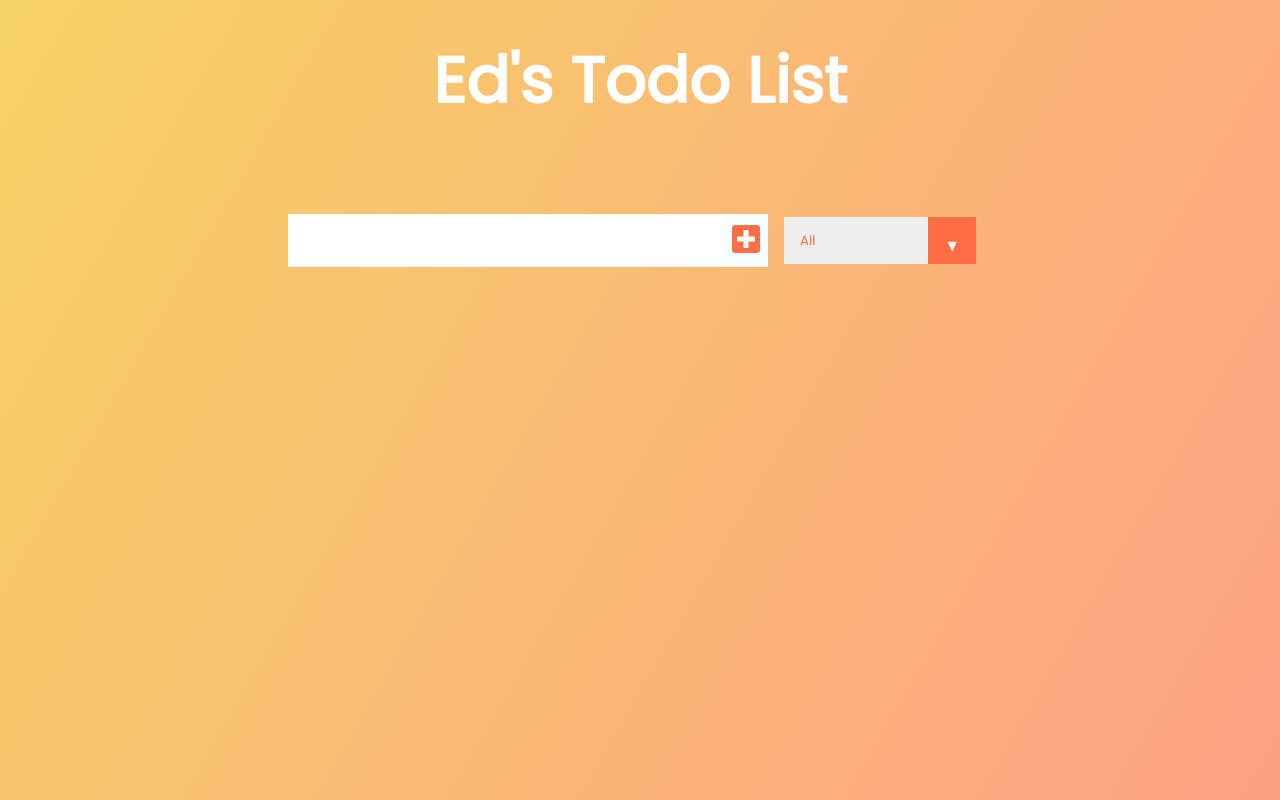
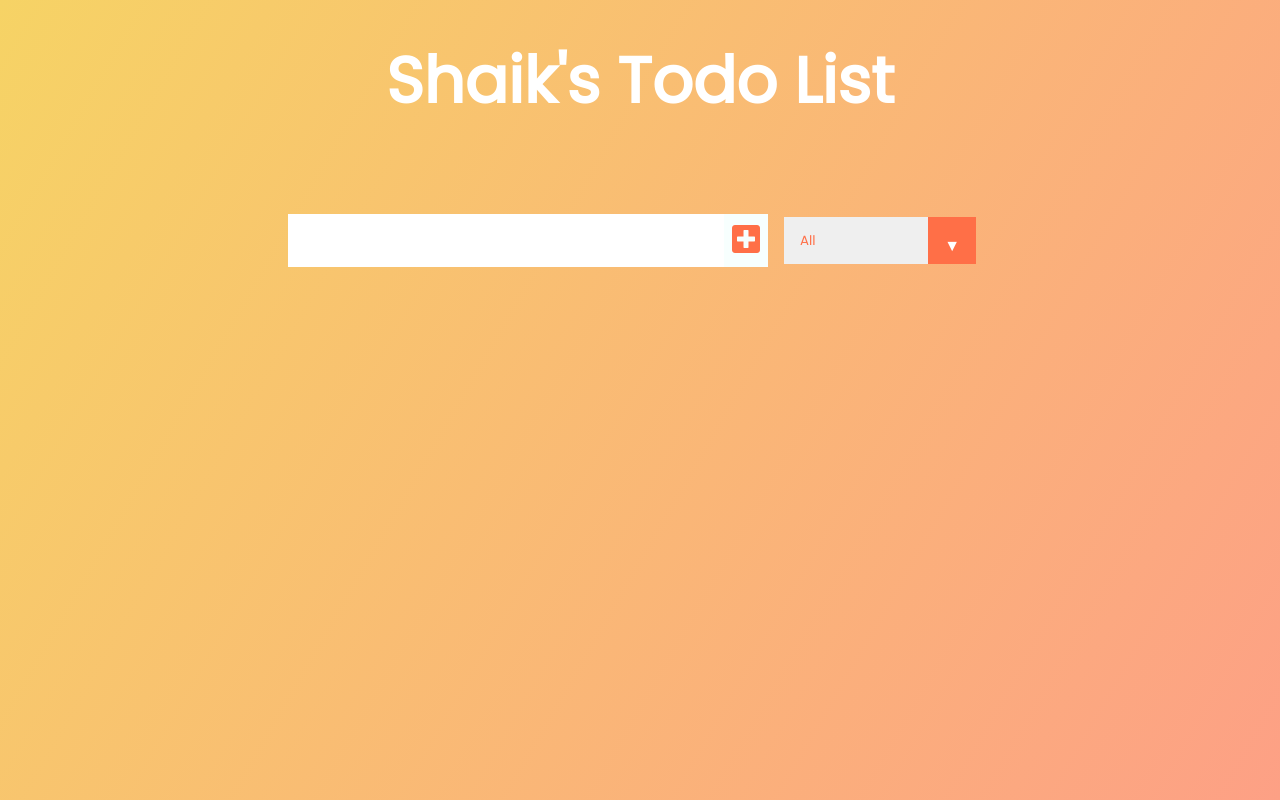
Before and after one commit to ishaiknadeem/todo-app, a plain HTML site: page index.html in a window 1280 px wide. Drawn offline with Linux system fonts and the light colour scheme.

Commit message:
Update index.html

```diff
--- a/index.html
+++ b/index.html
@@ -18,7 +18,7 @@
   </head>
   <body>
     <header>
-      <h1>Ed's Todo List</h1>
+      <h1>Shaik's Todo List</h1>
     </header>
     <form>
       <input type="text" class="todo-input" />
```
